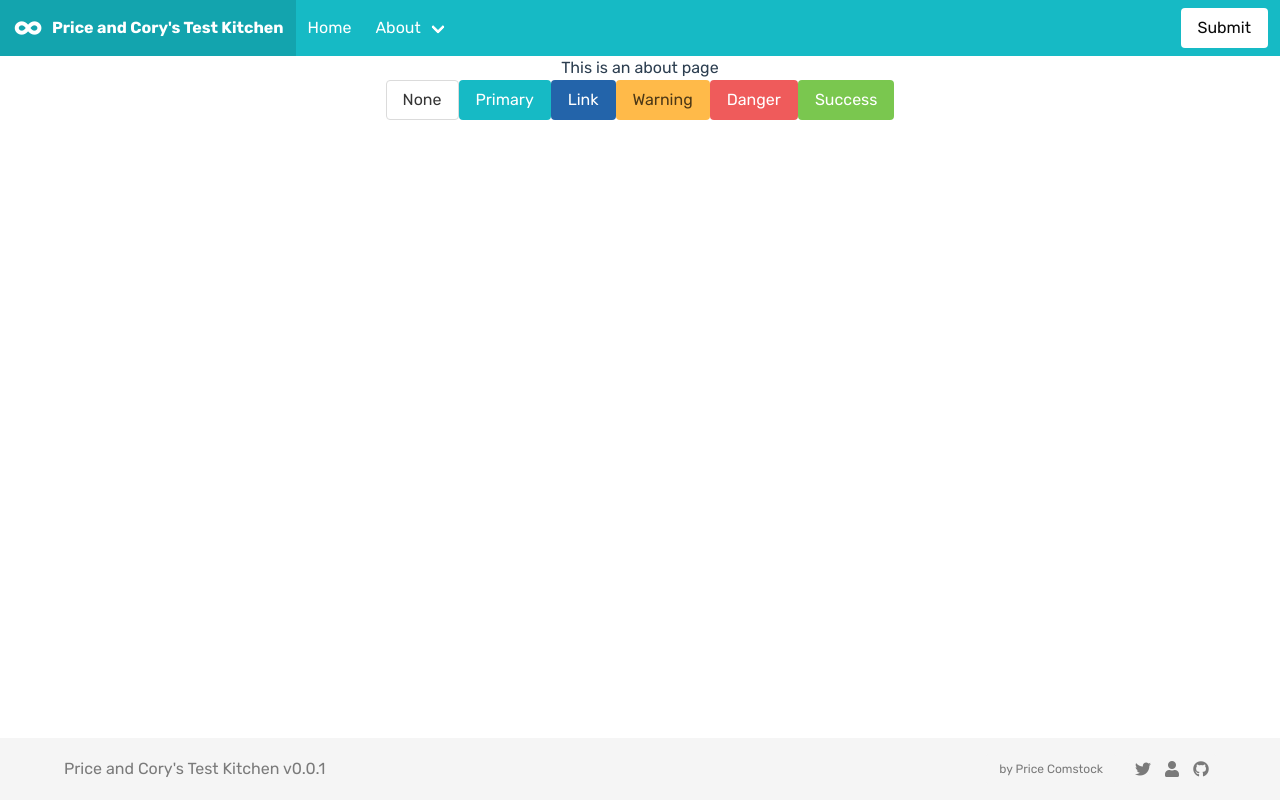
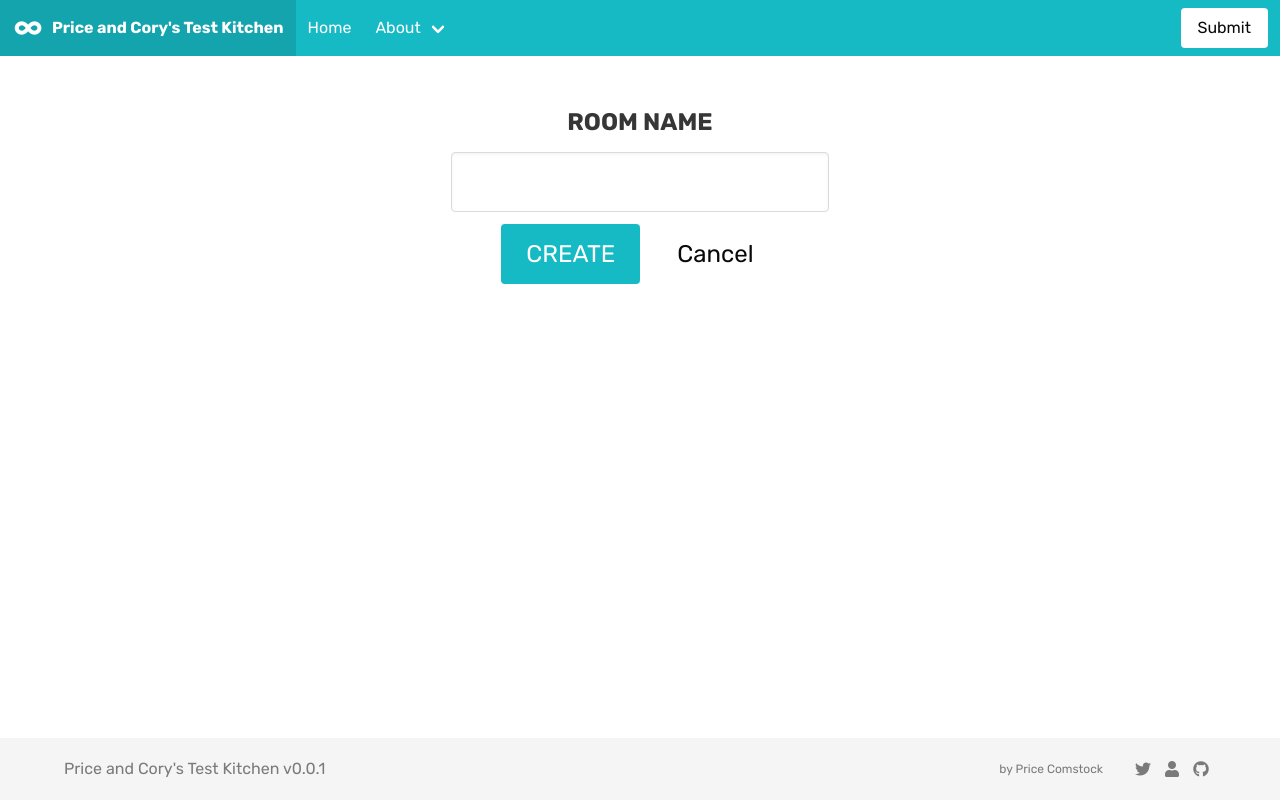
Before and after one commit to pricecomstock/audience-participation-engine, a Vue app: page /create in a window 1280 px wide. Built offline with nearby package versions, Linux system fonts and the light colour scheme; what vue-socket.io would draw is missing.

Commit message:
api request frontend is in place

```diff
--- a/src/App.vue
+++ b/src/App.vue
@@ -1,21 +1,14 @@
 <template>
   <div id="app">
     <pcnav></pcnav>
-    <router-view></router-view>
     <div class="section">
-      <div class="container">
-        <div v-for="(choice, index) in choices" class="button" @click="vote(index)" :key="index">{{ choice }}</div>
-        <!-- <div class="button" @click="vote('yes')">hell yeah!</div>
-        <div class="button" @click="vote('no')">no way!</div> -->
-        {{resultString}}
-      </div>
+      <router-view></router-view>
     </div>
     <pcfoot></pcfoot>
   </div>
 </template>
 
 <script>
-// TODO Move most of this functionality into Views and Components
 import Nav from "@/components/nav/Nav.vue";
 import Footer from "@/components/nav/Footer.vue";
 
--- /dev/null
+++ b/src/axios-backend.js
@@ -0,0 +1,12 @@
+import axios from 'axios'
+
+const baseURL = process.env.VUE_APP_BACKEND_API_URL //|| 'http://localhost:5000/api'
+
+const instance = axios.create({
+	baseURL: baseURL
+})
+
+// instance.defaults.headers.common['Authorization'] ='Bearer keyntfXx888yZ4url'
+// instance.defaults.headers.common['Content-type'] ='application/json'
+
+export default instance
--- a/src/router.js
+++ b/src/router.js
@@ -6,7 +6,7 @@ import Create from "./views/Create.vue";
 
 Vue.use(Router);
 
-// TODO: Set up create and join pages
+// TODO: Set up watch and vote pages
 export default new Router({
   mode: "history",
   base: process.env.BASE_URL,
--- a/src/views/Create.vue
+++ b/src/views/Create.vue
@@ -1,11 +1,50 @@
 <template>
-  <div class="about">
-    <h1>This is an about page</h1>
-    <a href="#" class="button">None</a>
-    <a href="#" class="button is-primary">Primary</a>
-    <a href="#" class="button is-link">Link</a>
-    <a href="#" class="button is-warning">Warning</a>
-    <a href="#" class="button is-danger">Danger</a>
-    <a href="#" class="button is-success">Success</a>
+  <div class="columns is-centered">
+    <div class="column is-one-third">
+      <div class="field">
+        <label class="label is-large">ROOM NAME</label>
+        <div class="control">
+          <input class="input is-large" v-model="roomName">
+        </div>
+      </div>
+
+      <div class="field is-grouped is-grouped-centered">
+        <p class="control">
+          <a class="button is-large is-primary" @click="createRoom()">
+            CREATE
+          </a>
+        </p>
+        <p class="control">
+          <a class="button is-large is-white">
+            Cancel
+          </a>
+        </p>
+      </div>
+    </div>
   </div>
 </template>
+
+
+<script>
+// @ is an alias to /src
+import axios from "@/axios-backend";
+
+export default {
+  name: "create",
+  data() {
+    return {
+      roomName: ""
+    }
+  },
+  methods: {
+    createRoom() {
+      axios.post('/createRoom', {
+        name: this.roomName
+      })
+    }
+  },
+  mounted() {
+    // axios.get("http://google.com");
+  }
+};
+</script>
--- a/src/views/Home.vue
+++ b/src/views/Home.vue
@@ -14,7 +14,7 @@
             </a>
           </div>
         </div>
-        <a href="" class="button is-white">CREATE</a>
+        <router-link to="create" class="button is-white" tag="a">CREATE</router-link>
       </div>
     </div>
     <br>
@@ -29,6 +29,7 @@ export default {
   name: "home",
   mounted() {
     // axios.get("http://google.com");
+    console.log(process.env.BASE_URL)
   }
 };
 </script>
--- a/src/views/Join.vue
+++ b/src/views/Join.vue
@@ -9,7 +9,7 @@
 import axios from "axios";
 
 export default {
-  name: "home",
+  name: "join",
   mounted() {
     axios.get("http://google.com");
   }
```
Also changed, not shown: src/views/Vote.vue (+6 -1 lines), 1 other file (tests, documents, lock files or other folders).
